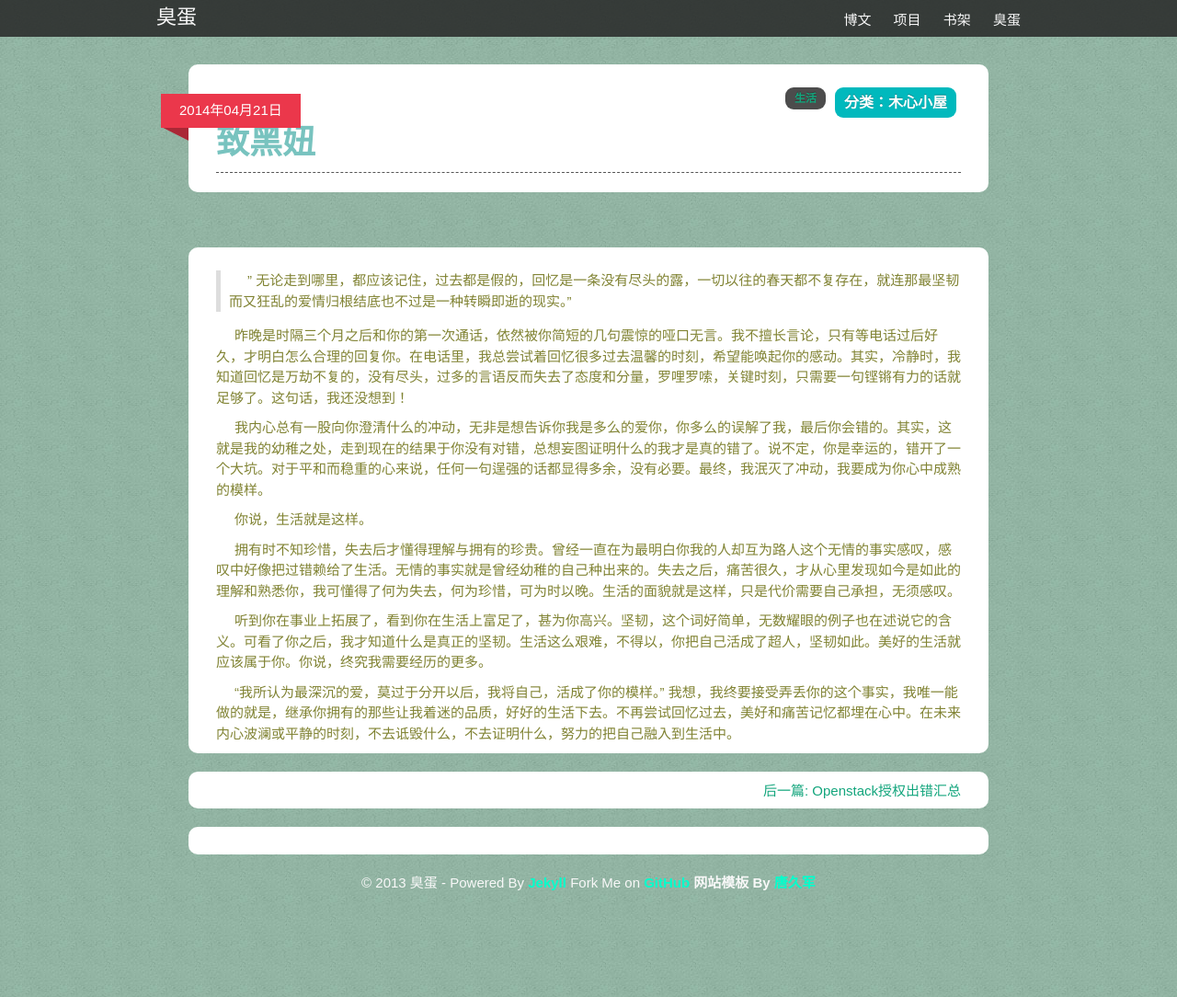
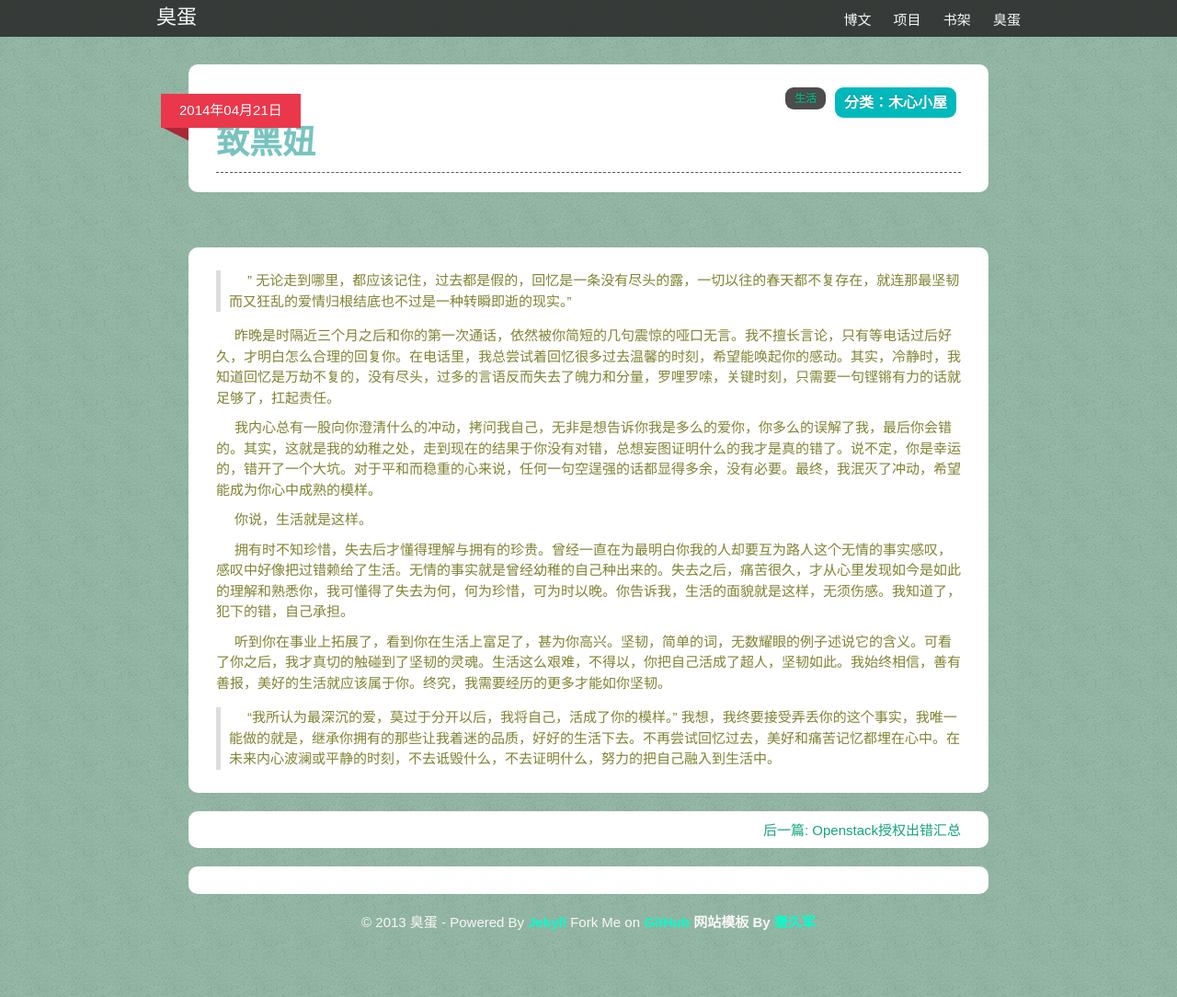
Before and after one commit to liuan/blog, a Jekyll site: the page built from _posts/2014-4-21-致黑妞.md, in a window 1280 px wide and 1084 px high. Shown: the whole window at 92% size. Built offline with Jekyll 4.4.1, drawn with Linux system fonts in a browser that asks for light colours; comment, search, counter and statistics services are not loaded.

Commit message:
to allan

```diff
--- a/_config.yml
+++ b/_config.yml
@@ -1,6 +1,6 @@
 auto: true
 permalink: /:year/:month/:day/:title.html
-#markdown: redcarpet
+markdown: kramdown
 
 #redcarpet:
   #extensions: ['no_intra_emphasis', 'tables', 'space_after_headers']
--- a/_posts/2014-4-21-致黑妞.md
+++ b/_posts/2014-4-21-致黑妞.md
@@ -6,14 +6,15 @@
 
 > " 无论走到哪里，都应该记住，过去都是假的，回忆是一条没有尽头的露，一切以往的春天都不复存在，就连那最坚韧而又狂乱的爱情归根结底也不过是一种转瞬即逝的现实。"
 
-昨晚是时隔三个月之后和你的第一次通话，依然被你简短的几句震惊的哑口无言。我不擅长言论，只有等电话过后好久，才明白怎么合理的回复你。在电话里，我总尝试着回忆很多过去温馨的时刻，希望能唤起你的感动。其实，冷静时，我知道回忆是万劫不复的，没有尽头，过多的言语反而失去了态度和分量，罗哩罗嗦，关键时刻，只需要一句铿锵有力的话就足够了。这句话，我还没想到！
+昨晚是时隔近三个月之后和你的第一次通话，依然被你简短的几句震惊的哑口无言。我不擅长言论，只有等电话过后好久，才明白怎么合理的回复你。在电话里，我总尝试着回忆很多过去温馨的时刻，希望能唤起你的感动。其实，冷静时，我知道回忆是万劫不复的，没有尽头，过多的言语反而失去了魄力和分量，罗哩罗嗦，关键时刻，只需要一句铿锵有力的话就足够了，扛起责任。
 
-我内心总有一股向你澄清什么的冲动，无非是想告诉你我是多么的爱你，你多么的误解了我，最后你会错的。其实，这就是我的幼稚之处，走到现在的结果于你没有对错，总想妄图证明什么的我才是真的错了。说不定，你是幸运的，错开了一个大坑。对于平和而稳重的心来说，任何一句逞强的话都显得多余，没有必要。最终，我泯灭了冲动，我要成为你心中成熟的模样。
+我内心总有一股向你澄清什么的冲动，拷问我自己，无非是想告诉你我是多么的爱你，你多么的误解了我，最后你会错的。其实，这就是我的幼稚之处，走到现在的结果于你没有对错，总想妄图证明什么的我才是真的错了。说不定，你是幸运的，错开了一个大坑。对于平和而稳重的心来说，任何一句空逞强的话都显得多余，没有必要。最终，我泯灭了冲动，希望能成为你心中成熟的模样。
 
 你说，生活就是这样。
 
-拥有时不知珍惜，失去后才懂得理解与拥有的珍贵。曾经一直在为最明白你我的人却互为路人这个无情的事实感叹，感叹中好像把过错赖给了生活。无情的事实就是曾经幼稚的自己种出来的。失去之后，痛苦很久，才从心里发现如今是如此的理解和熟悉你，我可懂得了何为失去，何为珍惜，可为时以晚。生活的面貌就是这样，只是代价需要自己承担，无须感叹。
+拥有时不知珍惜，失去后才懂得理解与拥有的珍贵。曾经一直在为最明白你我的人却要互为路人这个无情的事实感叹，感叹中好像把过错赖给了生活。无情的事实就是曾经幼稚的自己种出来的。失去之后，痛苦很久，才从心里发现如今是如此的理解和熟悉你，我可懂得了失去为何，何为珍惜，可为时以晚。你告诉我，生活的面貌就是这样，无须伤感。我知道了，犯下的错，自己承担。
 
-听到你在事业上拓展了，看到你在生活上富足了，甚为你高兴。坚韧，这个词好简单，无数耀眼的例子也在述说它的含义。可看了你之后，我才知道什么是真正的坚韧。生活这么艰难，不得以，你把自己活成了超人，坚韧如此。美好的生活就应该属于你。你说，终究我需要经历的更多。
+听到你在事业上拓展了，看到你在生活上富足了，甚为你高兴。坚韧，简单的词，无数耀眼的例子述说它的含义。可看了你之后，我才真切的触碰到了坚韧的灵魂。生活这么艰难，不得以，你把自己活成了超人，坚韧如此。我始终相信，善有善报，美好的生活就应该属于你。终究，我需要经历的更多才能如你坚韧。
 
-“我所认为最深沉的爱，莫过于分开以后，我将自己，活成了你的模样。” 我想，我终要接受弄丢你的这个事实，我唯一能做的就是，继承你拥有的那些让我着迷的品质，好好的生活下去。不再尝试回忆过去，美好和痛苦记忆都埋在心中。在未来内心波澜或平静的时刻，不去诋毁什么，不去证明什么，努力的把自己融入到生活中。
+
+> “我所认为最深沉的爱，莫过于分开以后，我将自己，活成了你的模样。” 我想，我终要接受弄丢你的这个事实，我唯一能做的就是，继承你拥有的那些让我着迷的品质，好好的生活下去。不再尝试回忆过去，美好和痛苦记忆都埋在心中。在未来内心波澜或平静的时刻，不去诋毁什么，不去证明什么，努力的把自己融入到生活中。
```
